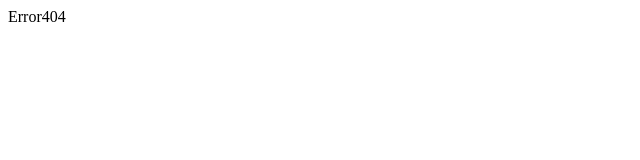
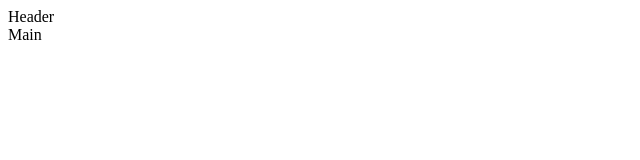
Before and after one commit to Fightim/client-gui, a React (Vite) app: page /cause in a window 1280 px wide. Shown: the top 160 px of the page, without its empty margins (0-640 px from the left). Built offline with nearby package versions, Linux system fonts and the light colour scheme.

Commit message:
[ feat ] make up Cause Page

```diff
--- a/src/Router.jsx
+++ b/src/Router.jsx
@@ -1,12 +1,13 @@
 import { BrowserRouter, Route, Routes } from "react-router-dom";
 
-import { Error404, Login } from "./screen/@page";
+import { Cause, Error404, Login } from "./screen/@page";
 
 export default function Router() {
   return (
     <BrowserRouter>
       <Routes>
         <Route path="/login" element={<Login />} />
+        <Route path="/cause" element={<Cause />} />
         <Route path="*" element={<Error404 />} />
       </Routes>
     </BrowserRouter>
--- /dev/null
+++ b/src/screen/@page/Cause.tsx
@@ -0,0 +1,11 @@
+import Main from "../cause/Main";
+import Header from "../common/Header";
+
+export default function Cause() {
+  return (
+    <>
+      <Header />
+      <Main />
+    </>
+  );
+}
--- a/src/screen/@page/index.ts
+++ b/src/screen/@page/index.ts
@@ -1,2 +1,3 @@
+export { default as Cause } from "./Cause";
 export { default as Error404 } from "./Error404";
 export { default as Login } from "./Login";
--- /dev/null
+++ b/src/screen/cause/Main.tsx
@@ -0,0 +1,3 @@
+export default function Main() {
+  return <div>Main</div>;
+}
--- /dev/null
+++ b/src/screen/common/Header.tsx
@@ -0,0 +1,3 @@
+export default function Header() {
+  return <div>Header</div>;
+}
```
